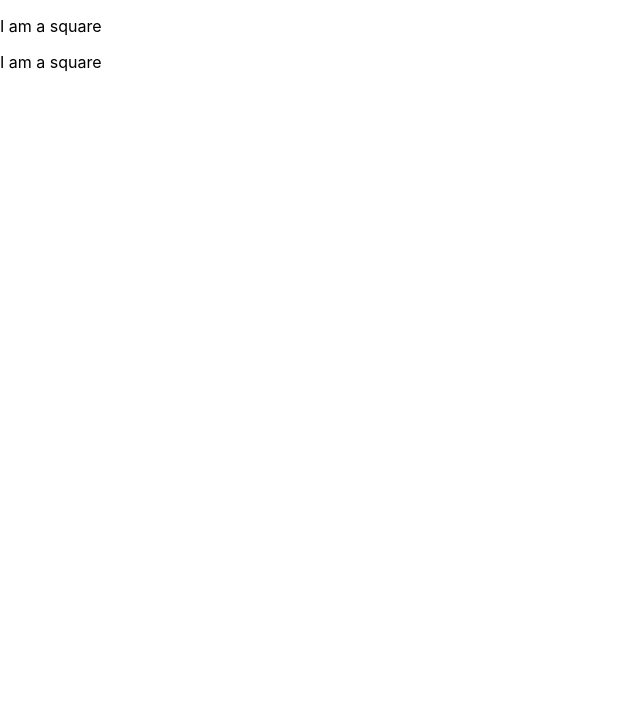
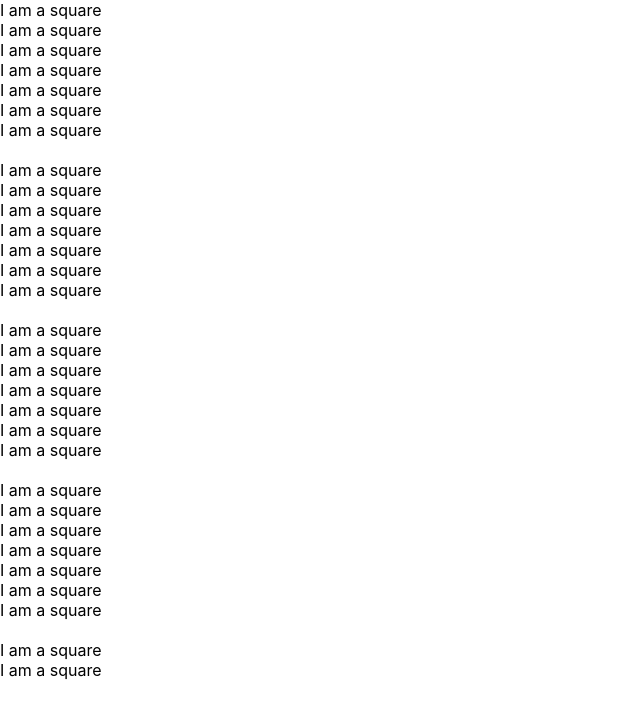
Before and after one commit to jmcc999/DigitalTAFrontEnd, a React (Create React App) app in the folder app/: page / in a window 1280 px wide. Shown: the top 718 px of the page, without its empty margins (0-640 px from the left). Built offline with nearby package versions, Linux system fonts and the light colour scheme.

Commit message:
makes month array

```diff
--- a/app/src/App.js
+++ b/app/src/App.js
@@ -1,11 +1,11 @@
 import './App.css';
-import Square from './Square.js'
+import Month from './Month.js'
+
 
 function App() {
   return (
-   <div>
-    <Square/>
-    <Square/>
+    <div>
+     <Month/>
     </div>
   );
 }
--- /dev/null
+++ b/app/src/Month.js
@@ -0,0 +1,76 @@
+import React from 'react';
+import './index.css';
+import Square from './Square';
+
+
+//Make the month component
+class Month extends React.Component {
+
+    constructor(props) {
+        super(props);
+
+        this.state = {
+            startDay : 1, //whatever the starting day of the month is (1 for sunday)
+            length : 30 //Number of days in the month
+        }
+    }
+
+
+
+    //render the month
+    render() {
+
+        //make the month array
+        let monthRow1 = [];
+        let monthRow2 = [];
+        let monthRow3 = [];
+        let monthRow4 = [];
+        let monthRow5 = [];
+
+        // //loop over the number of days in the month starting at the first day of the month
+        for (let i = this.state.startDay; i <= this.state.length + this.state.startDay - 1; i++) {
+
+            //Only 7 days go into a week
+
+            //If it it the first time through the while loop
+            if (i < 8) {
+                monthRow1.push(<Square key = {i}/>)
+            }
+
+            //If it it the second time through the while loop
+            if (i < 15 && i > 7) {
+                monthRow2.push(<Square key = {i}/>)
+            }
+
+            //If it it the third time through the while loop
+            if (i > 14 && i < 22) {
+                monthRow3.push(<Square key = {i}/>)
+            }
+
+            //If it it the fourth time through the while loop
+            if (i > 21 && i < 29) {
+                monthRow4.push(<Square key = {i}/>)
+            }
+
+            //If it it the fifth time through the while loop
+            if (i > 28) {
+                monthRow5.push(<Square key = {i}/>)
+            }
+        }
+
+        return (
+            <div>
+                <div>
+                   {monthRow1}<br/>
+                   {monthRow2}<br/>
+                   {monthRow3}<br/>
+                   {monthRow4}<br/>
+                   {monthRow5}<br/>
+                </div>
+            </div>
+        );
+    }
+}
+
+//Export the month
+export default Month
--- a/app/src/Square.js
+++ b/app/src/Square.js
@@ -1,12 +1,33 @@
 import React from 'react';
 import './index.css';
 
+
+//Make the square component
 class Square extends React.Component {
+
+    constructor(props) {
+        super(props);
+
+
+        this.state = {
+            day : 1, //The first day of every month
+        }
+    }
+
+
+
+    //render the square
     render() {
+
         return (
-            <p>I am a square</p>
+            <div>
+                <div>
+                   I am a square
+                </div>
+            </div>
         );
     }
 }
 
-  export default Square
+//Export the square
+export default Square
```
